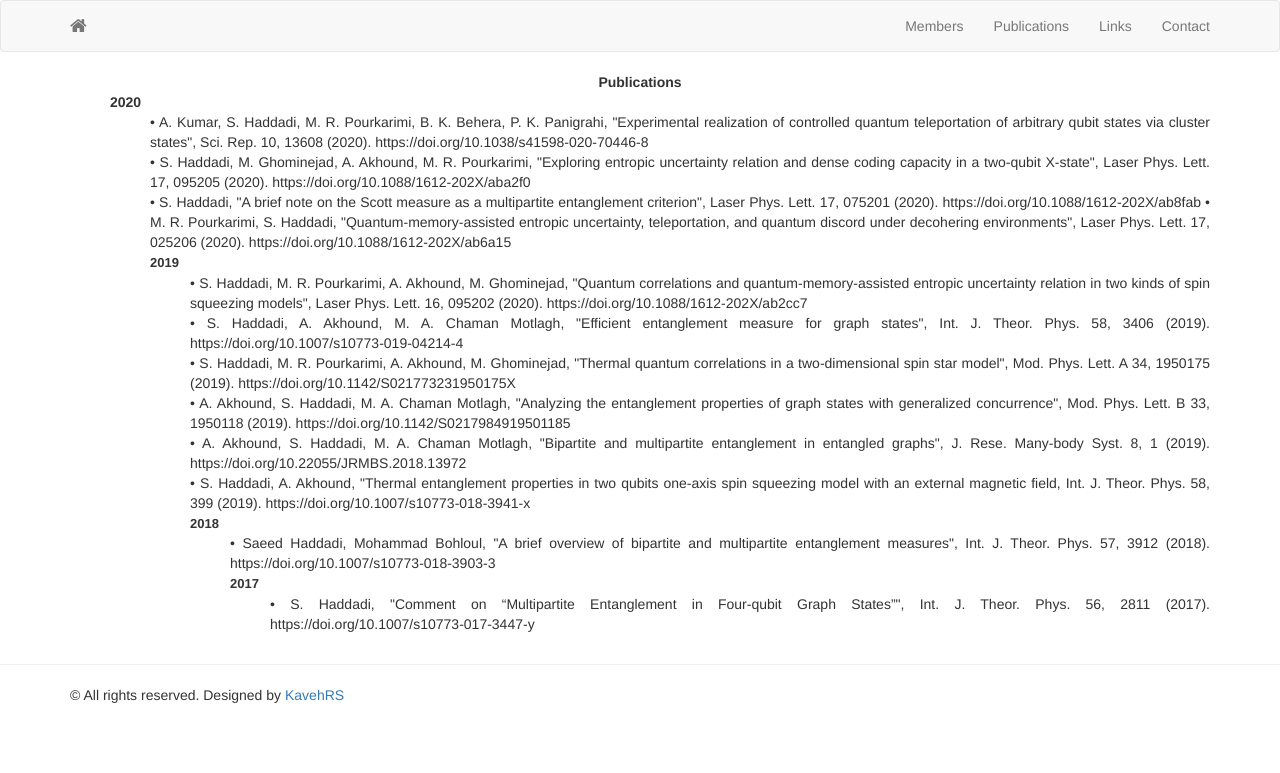
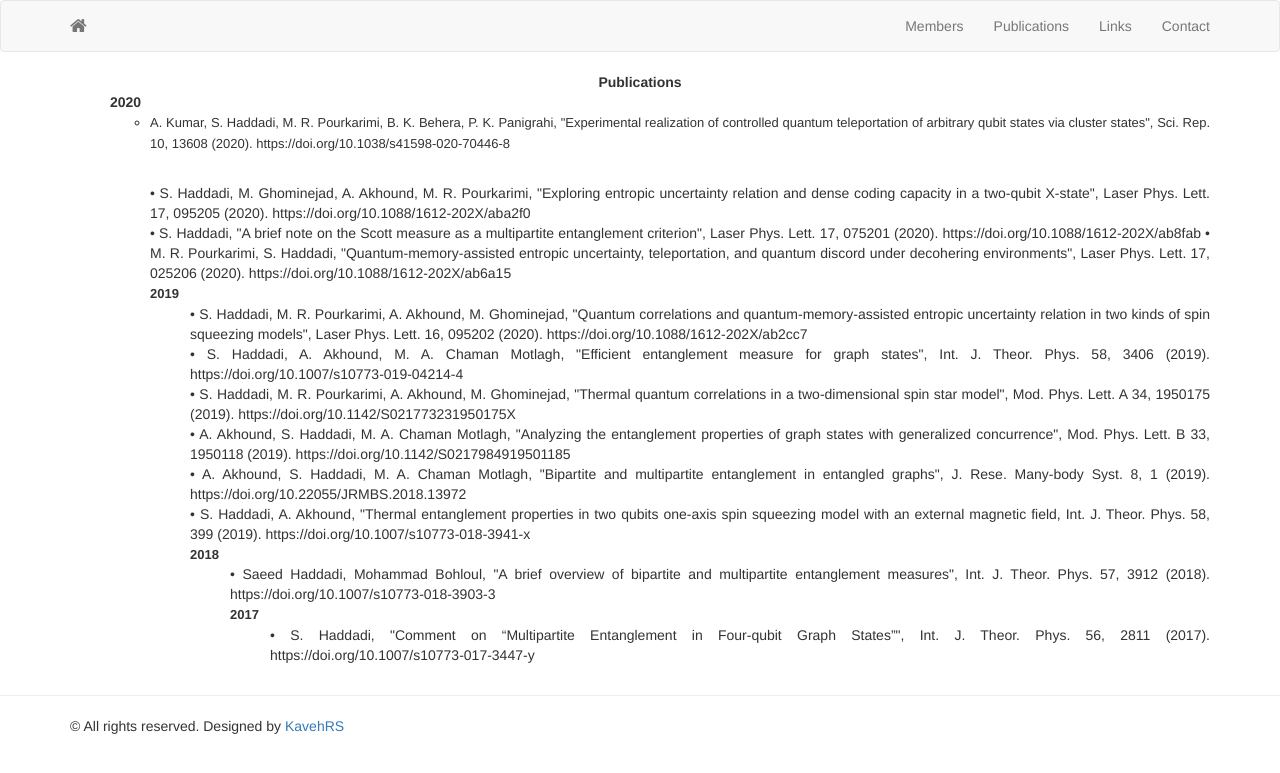
Before and after one commit to ssqig/ssqig.github.io, a Jekyll site: the page built from pulications.md, in a window 1280 px wide. Shown: the top 773 px of the page. Built offline with Jekyll 4.4.1, drawn with Linux system fonts in a browser that asks for light colours; nearby versions of some CDN libraries.

Commit message:
Update pulications.md

```diff
--- a/pulications.md
+++ b/pulications.md
@@ -11,8 +11,10 @@
 <span class="style"><span style="font-weight: 700;">2020</span><br>
                                     <ul style="text-align: justify;">
 
-
-•	A. Kumar, S. Haddadi, M. R. Pourkarimi, B. K. Behera, P. K. Panigrahi, "Experimental realization of controlled quantum teleportation of arbitrary qubit states via cluster states", Sci. Rep. 10, 13608 (2020). https://doi.org/10.1038/s41598-020-70446-8<br>
+                                <li>
+                                    <p class="paragraph_style_4" align="justify">
+                                        <font size="2"> A. Kumar, S. Haddadi, M. R. Pourkarimi, B. K. Behera, P. K. Panigrahi, "Experimental realization of controlled quantum teleportation of arbitrary qubit states via cluster states", Sci. Rep. 10, 13608 (2020). https://doi.org/10.1038/s41598-020-70446-8 </font></p></li>
+					<br>
 •	S. Haddadi, M. Ghominejad, A. Akhound, M. R. Pourkarimi, "Exploring entropic uncertainty relation and dense coding capacity in a two-qubit X-state", Laser Phys. Lett. 17, 095205 (2020). https://doi.org/10.1088/1612-202X/aba2f0<br>
 •	S. Haddadi, "A brief note on the Scott measure as a multipartite entanglement criterion", Laser Phys. Lett. 17, 075201 (2020). https://doi.org/10.1088/1612-202X/ab8fab
 •	M. R. Pourkarimi, S. Haddadi, "Quantum-memory-assisted entropic uncertainty, teleportation, and quantum discord under decohering environments", Laser Phys. Lett. 17, 025206 (2020). https://doi.org/10.1088/1612-202X/ab6a15<br>
```
